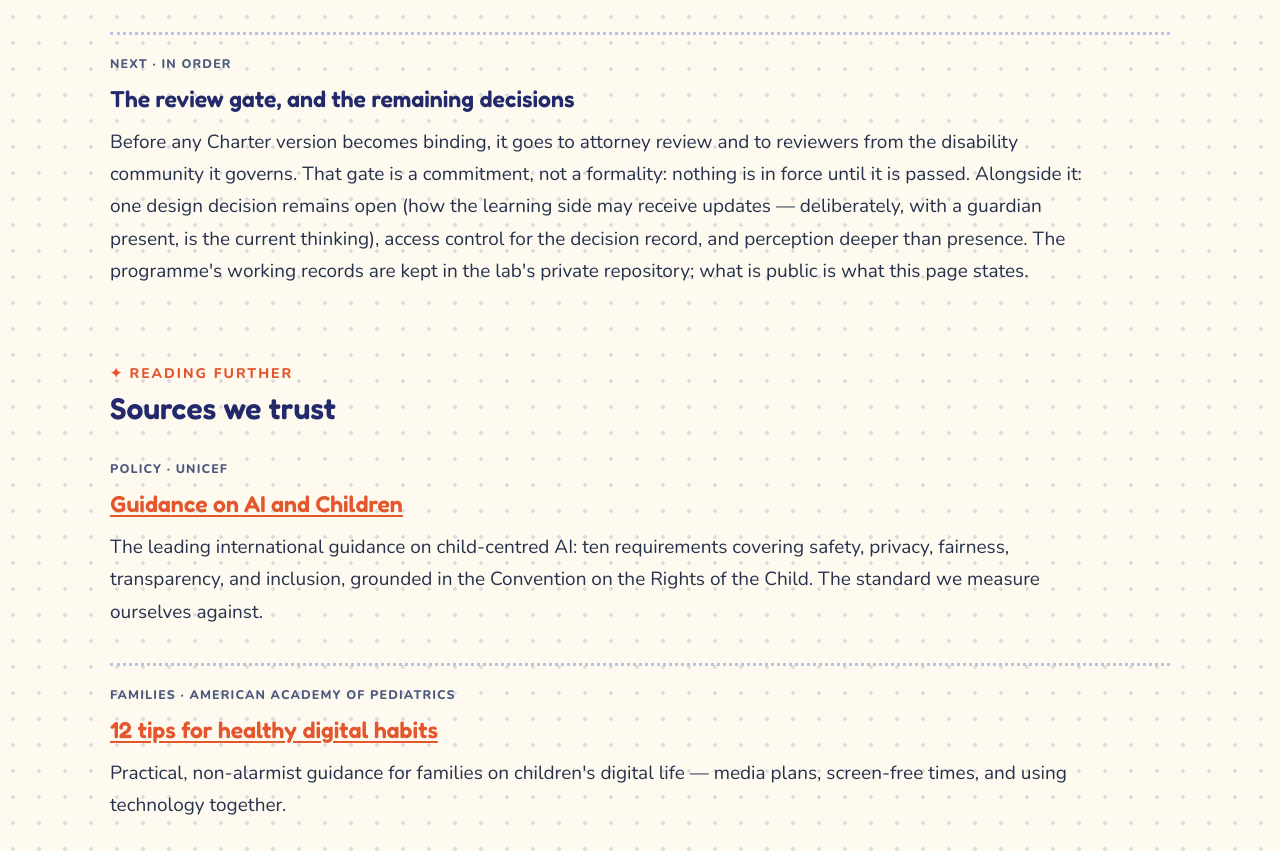
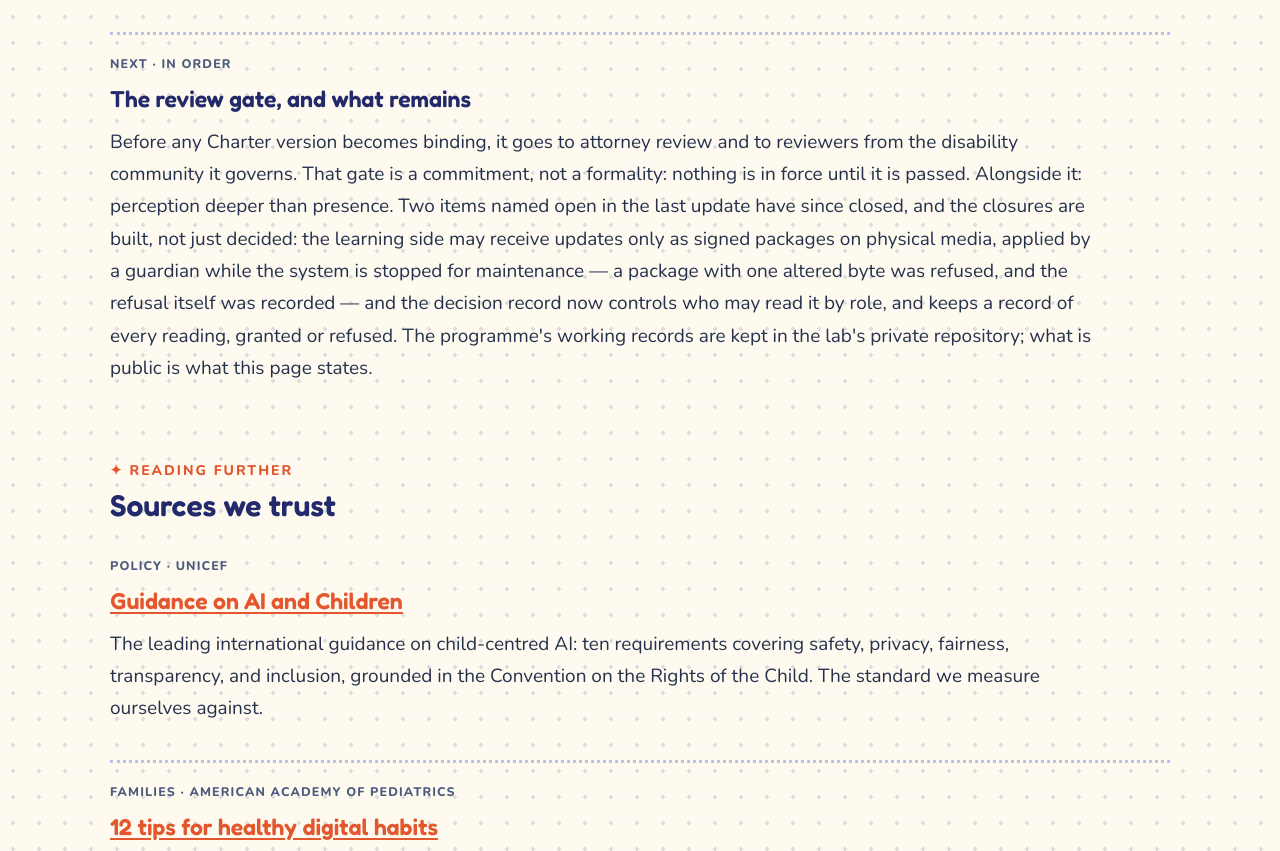
Before and after one commit to mavericklabsresearch/mavericklabsresearch.github.io, a plain HTML site: page research/index.html in a window 1280 px wide. Shown: the part 3064-3915 px from the top of the page. Drawn offline with nearby package versions, Linux system fonts and the light colour scheme.

Commit message:
Research page: Next entry corrected — update channel (S-2) and Record access control closed and built; tampered-package refusal noted

```diff
--- a/research/index.html
+++ b/research/index.html
@@ -16,7 +16,7 @@
 <div class="entry"><div class="meta">25 Nov 2026 · First machinery</div><h3>Sentinel prototype built and run</h3><p>The first working piece of the safety architecture — a deterministic policy checker compiled from a simulated profile's contract — was built and run against a test suite whose expectations were stated in advance: 13 of 13 scenario decisions as expected, 5 of 5 fault tests handled, including refusing an invented object location while permitting an honest "not found." Stated plainly: the checker and the expectations were written by the same hand, perception was simulated rather than sensed, and both halves ran in one process. This shows the design can be built as specified; it is not evidence the rules are the right ones. That judgement belongs to the review gate below.</p></div>
 <div class="entry"><div class="meta">26 Nov 2026 · The split made real</div><h3>Two machines, one contract</h3><p>The prototype was split across two real computers in the lab — the learning side on one machine, the safety checker on an NVIDIA AGX Orin — with every proposal judged over a cable between them. The same suites passed unchanged: the first profile's scenarios and faults, and a second simulated profile's full suite of 31 scenarios, including a street-crossing sequence in which the system may describe everything it senses but may never say "go" — the decision word stays the child's. A decision takes well under a millisecond; the checking will never be the slow part.</p></div>
 <div class="entry"><div class="meta">26 Nov 2026 · Senses, voice, and the diary</div><h3>A first sense, a first word, a record that lasts</h3><p>A camera on the safety checker's machine gave it a sense of its own: whether someone is actually present — presence only, never identity. In the first live test it refused a report of a person at a desk its own camera showed to be empty: it would not report what it could not see. Speech followed: the system now speaks only what the contract permits, aloud — its first words were a contracted phrase, spoken exactly as written, while a louder attempt and a friendlier rewording were both refused into silence. And the record of every decision now persists, survives restarts with its tamper-evident seal verified, and can be rendered in plain language a family can read. These are bench demonstrations in a laboratory, not a home, and not a product.</p></div>
-<div class="entry"><div class="meta">Next · In order</div><h3>The review gate, and the remaining decisions</h3><p>Before any Charter version becomes binding, it goes to attorney review and to reviewers from the disability community it governs. That gate is a commitment, not a formality: nothing is in force until it is passed. Alongside it: one design decision remains open (how the learning side may receive updates — deliberately, with a guardian present, is the current thinking), access control for the decision record, and perception deeper than presence. The programme's working records are kept in the lab's private repository; what is public is what this page states.</p></div>
+<div class="entry"><div class="meta">Next · In order</div><h3>The review gate, and what remains</h3><p>Before any Charter version becomes binding, it goes to attorney review and to reviewers from the disability community it governs. That gate is a commitment, not a formality: nothing is in force until it is passed. Alongside it: perception deeper than presence. Two items named open in the last update have since closed, and the closures are built, not just decided: the learning side may receive updates only as signed packages on physical media, applied by a guardian while the system is stopped for maintenance — a package with one altered byte was refused, and the refusal itself was recorded — and the decision record now controls who may read it by role, and keeps a record of every reading, granted or refused. The programme's working records are kept in the lab's private repository; what is public is what this page states.</p></div>
 </section>
 <section class="section"><h2><span class="no">✦ Reading further</span>Sources we trust</h2>
 <div class="entry"><div class="meta">Policy · UNICEF</div><h3><a href="https://www.unicef.org/innocenti/reports/policy-guidance-ai-children">Guidance on AI and Children</a></h3><p>The leading international guidance on child-centred AI: ten requirements covering safety, privacy, fairness, transparency, and inclusion, grounded in the Convention on the Rights of the Child. The standard we measure ourselves against.</p></div>
```
